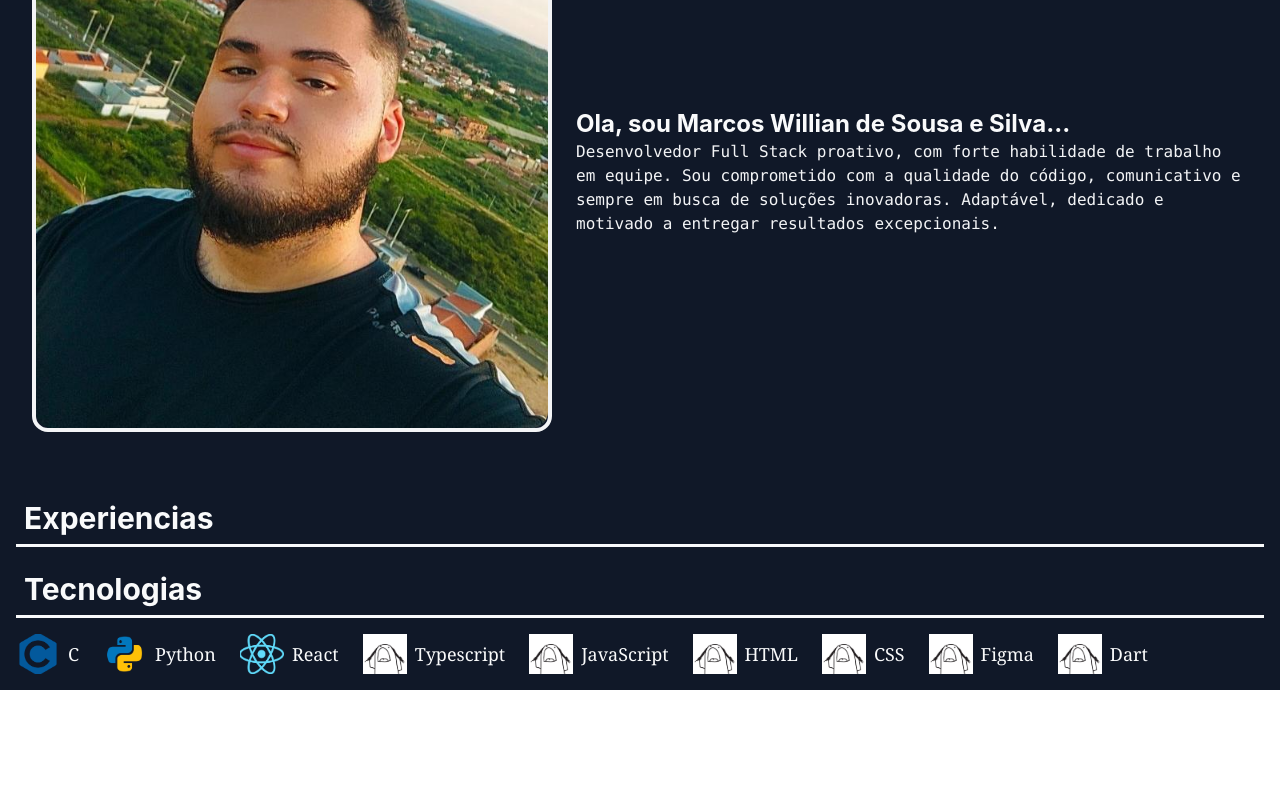
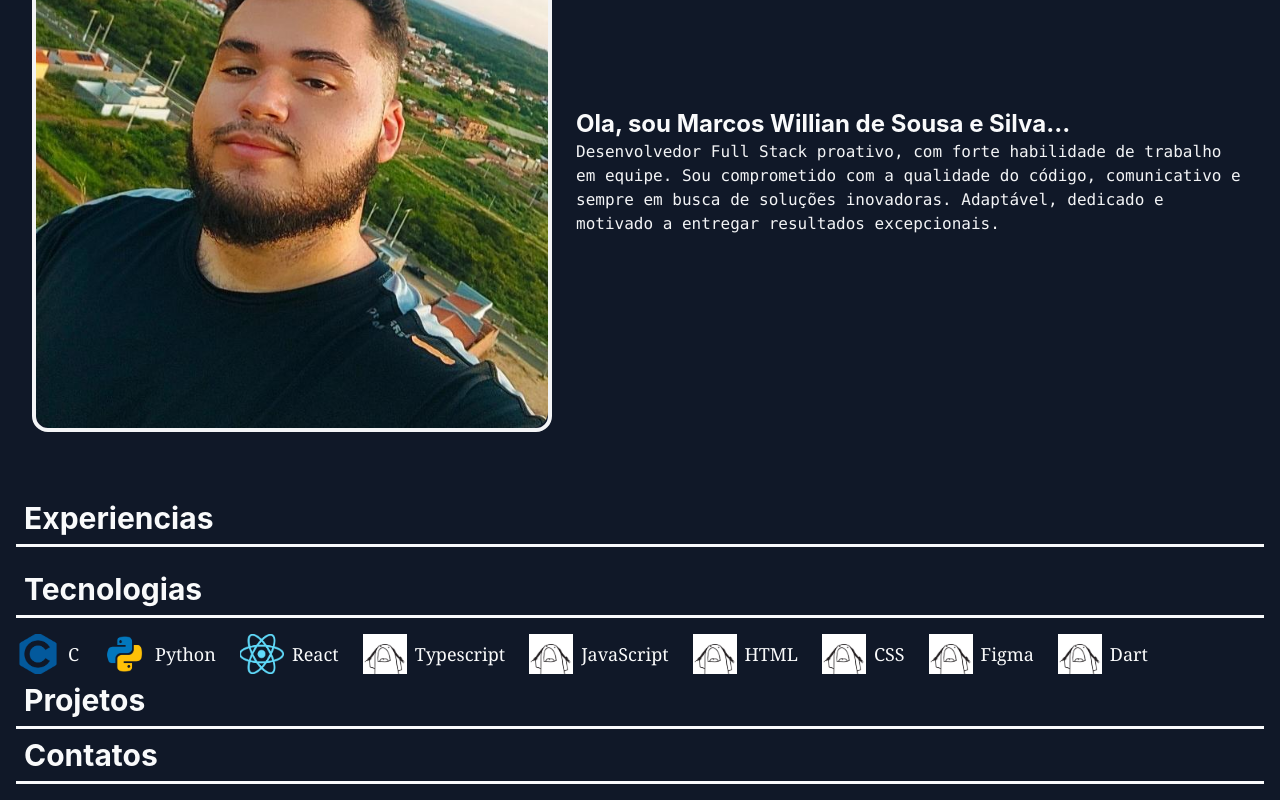
Before and after one commit to MarcosWillianAP1K/Projeto_perfil--React-vite-, a React (Vite) app: page / in a window 1280 px wide. Shown: the part 244-1044 px from the top of the page. Before the commit the page ends 934 px from the top, so only its background shows below. Built offline with nearby package versions, Linux system fonts and the light colour scheme.

Commit message:
feat: update BarraHome component and add Projetos and Contatos components

```diff
--- a/src/components/home/barra_home.tsx
+++ b/src/components/home/barra_home.tsx
@@ -7,8 +7,8 @@ function BarraHome() {
         <div className='w-full h-20 bg-gray-950 items-center justify-center flex space-x-4'>
 
             <button className="text-white hover:bg-gray-700 ">Sobre Mim</button>
+            <button className="text-white hover:bg-gray-700">Experiencias</button>
             <button className="text-white hover:bg-gray-700">Tecnologias</button>
-            <button className="text-white hover:bg-gray-700">Experiencias</button>
             <button className="text-white hover:bg-gray-700">Projetos</button>
             <button className="text-white hover:bg-gray-700">Contatos</button>
 
--- /dev/null
+++ b/src/components/home/contatos.tsx
@@ -0,0 +1,15 @@
+import TituloSessao from "../ui/titulo_sessao"
+
+
+function Contatos() {
+
+    return (
+
+        <TituloSessao titulo="Contatos" />
+
+    )
+
+}
+
+
+export default Contatos
--- /dev/null
+++ b/src/components/home/projetos.tsx
@@ -0,0 +1,12 @@
+import TituloSessao from "../ui/titulo_sessao";
+
+function Projetos() {
+    return (
+
+        <TituloSessao titulo="Projetos" />
+
+    )
+}
+
+
+export default Projetos
--- a/src/pages/Home.tsx
+++ b/src/pages/Home.tsx
@@ -3,6 +3,8 @@ import Perfil from '../components/home/perfil.tsx'
 import Tecnologias from '../components/home/tecnologias.tsx'
 import BarraHome from '../components/home/barra_home.tsx'
 import Experiencias from '../components/home/experiencias.tsx'
+import Projetos from '../components/home/projetos.tsx'
+import Contatos from '../components/home/contatos.tsx'
 
 
 
@@ -21,6 +23,10 @@ function Home() {
 
         <Tecnologias />
 
+        <Projetos />
+
+        <Contatos />
+
 
       </div>
 
```
